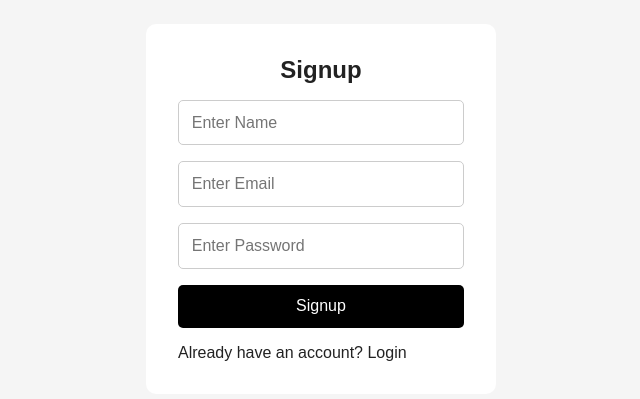
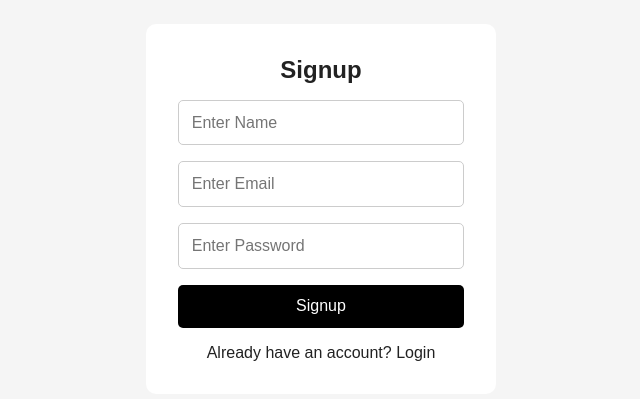
Before and after one commit to vivekkumarvks021/BuyBusy-1, a React (Vite) app: page /signup in a window 1280 px wide. Shown: the part 191-590 px from the top of the page, without its empty margins (319-959 px from the left). Built offline with nearby package versions, Linux system fonts and the light colour scheme; no server answers.

Commit message:
Add Login feature and common authform for both login and signup page

```diff
--- /dev/null
+++ b/src/components/AuthForm/AuthForm.jsx
@@ -0,0 +1,31 @@
+import { Link } from "react-router-dom";
+
+import styles from "./AuthForm.module.css";
+
+function AuthForm({
+  title,
+  buttonText,
+  footerText,
+  footerLinkText,
+  footerLink,
+  children,
+  onSubmit,
+}) {
+  return (
+    <div className={styles.container}>
+      <form className={styles.form} onSubmit={onSubmit}>
+        <h2>{title}</h2>
+
+        {children}
+
+        <button type="submit">{buttonText}</button>
+
+        <p>
+          {footerText} <Link to={footerLink}>{footerLinkText}</Link>
+        </p>
+      </form>
+    </div>
+  );
+}
+
+export default AuthForm;
--- /dev/null
+++ b/src/components/AuthForm/AuthForm.module.css
@@ -0,0 +1,59 @@
+.container {
+  min-height: 100vh;
+
+  display: flex;
+
+  justify-content: center;
+
+  align-items: center;
+
+  background-color: #f5f5f5;
+}
+
+.form {
+  width: 350px;
+
+  background-color: white;
+
+  padding: 2rem;
+
+  border-radius: 10px;
+
+  display: flex;
+
+  flex-direction: column;
+
+  gap: 1rem;
+}
+
+.form h2 {
+  text-align: center;
+}
+
+.form input {
+  padding: 0.8rem;
+
+  border: 1px solid #ccc;
+
+  border-radius: 5px;
+
+  font-size: 1rem;
+}
+
+.form button {
+  padding: 0.8rem;
+
+  border: none;
+
+  background-color: black;
+
+  color: white;
+
+  border-radius: 5px;
+
+  font-size: 1rem;
+}
+
+.form p {
+  text-align: center;
+}
--- a/src/pages/Login/Login.jsx
+++ b/src/pages/Login/Login.jsx
@@ -1,7 +1,69 @@
-import React from "react";
+import { useState } from "react";
 
-const Login = () => {
-  return <div>Login</div>;
-};
+import { useNavigate } from "react-router-dom";
+
+import { toast } from "react-toastify";
+
+import { login } from "../../services/authService";
+
+import AuthForm from "../../components/AuthForm/AuthForm";
+
+function Login() {
+  const navigate = useNavigate();
+
+  const [formData, setFormData] = useState({
+    email: "",
+    password: "",
+  });
+
+  const handleChange = (e) => {
+    setFormData({
+      ...formData,
+
+      [e.target.name]: e.target.value,
+    });
+  };
+
+  const handleSubmit = async (e) => {
+    e.preventDefault();
+
+    try {
+      await login(formData.email, formData.password);
+
+      toast.success("Login Successful");
+
+      navigate("/");
+    } catch (error) {
+      toast.error(error.message);
+    }
+  };
+
+  return (
+    <AuthForm
+      title="Login"
+      buttonText="Login"
+      footerText="Don't have an account?"
+      footerLinkText="Signup"
+      footerLink="/signup"
+      onSubmit={handleSubmit}
+    >
+      <input
+        type="email"
+        name="email"
+        placeholder="Enter Email"
+        value={formData.email}
+        onChange={handleChange}
+      />
+
+      <input
+        type="password"
+        name="password"
+        placeholder="Enter Password"
+        value={formData.password}
+        onChange={handleChange}
+      />
+    </AuthForm>
+  );
+}
 
 export default Login;
--- a/src/pages/Signup/Signup.jsx
+++ b/src/pages/Signup/Signup.jsx
@@ -1,12 +1,12 @@
 import { useState } from "react";
 
-import { useNavigate, Link } from "react-router-dom";
+import { useNavigate } from "react-router-dom";
 
 import { toast } from "react-toastify";
 
 import { signup } from "../../services/authService";
 
-import styles from "./Signup.module.css";
+import AuthForm from "../../components/AuthForm/AuthForm";
 
 function Signup() {
   const navigate = useNavigate();
@@ -40,10 +40,14 @@ function Signup() {
   };
 
   return (
-    <div className={styles.container}>
-      <form className={styles.form} onSubmit={handleSubmit}>
-        <h2>Signup</h2>
-
+    <AuthForm
+      title="Signup"
+      buttonText="Signup"
+      footerText="Already have an account?"
+      footerLinkText="Login"
+      footerLink="/login"
+      onSubmit={handleSubmit}
+    >
       <input
         type="text"
         name="name"
@@ -67,14 +71,7 @@ function Signup() {
         value={formData.password}
         onChange={handleChange}
       />
-
-        <button type="submit">Signup</button>
-
-        <p>
-          Already have an account? <Link to="/login">Login</Link>
-        </p>
-      </form>
-    </div>
+    </AuthForm>
   );
 }
 
--- a/src/pages/Signup/Signup.module.css
+++ /dev/null
@@ -1,55 +0,0 @@
-.container {
-  min-height: 100vh;
-
-  display: flex;
-
-  justify-content: center;
-
-  align-items: center;
-
-  background-color: #f5f5f5;
-}
-
-.form {
-  width: 350px;
-
-  background-color: white;
-
-  padding: 2rem;
-
-  border-radius: 10px;
-
-  display: flex;
-
-  flex-direction: column;
-
-  gap: 1rem;
-}
-
-.form h2 {
-  text-align: center;
-}
-
-.form input {
-  padding: 0.8rem;
-
-  border: 1px solid #ccc;
-
-  border-radius: 5px;
-
-  font-size: 1rem;
-}
-
-.form button {
-  padding: 0.8rem;
-
-  border: none;
-
-  background-color: black;
-
-  color: white;
-
-  border-radius: 5px;
-
-  font-size: 1rem;
-}
```
Lines whose indentation alone changed are shown as unchanged.
